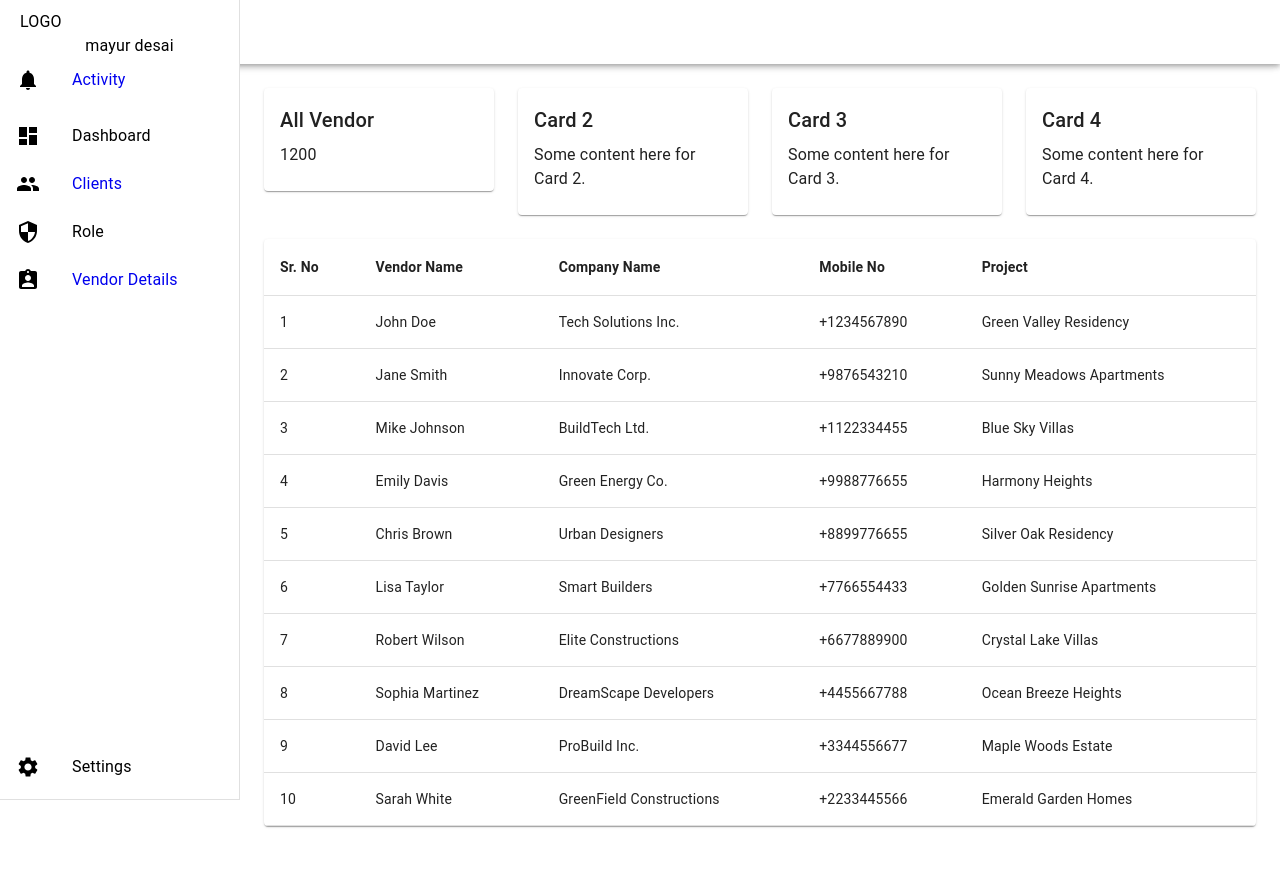
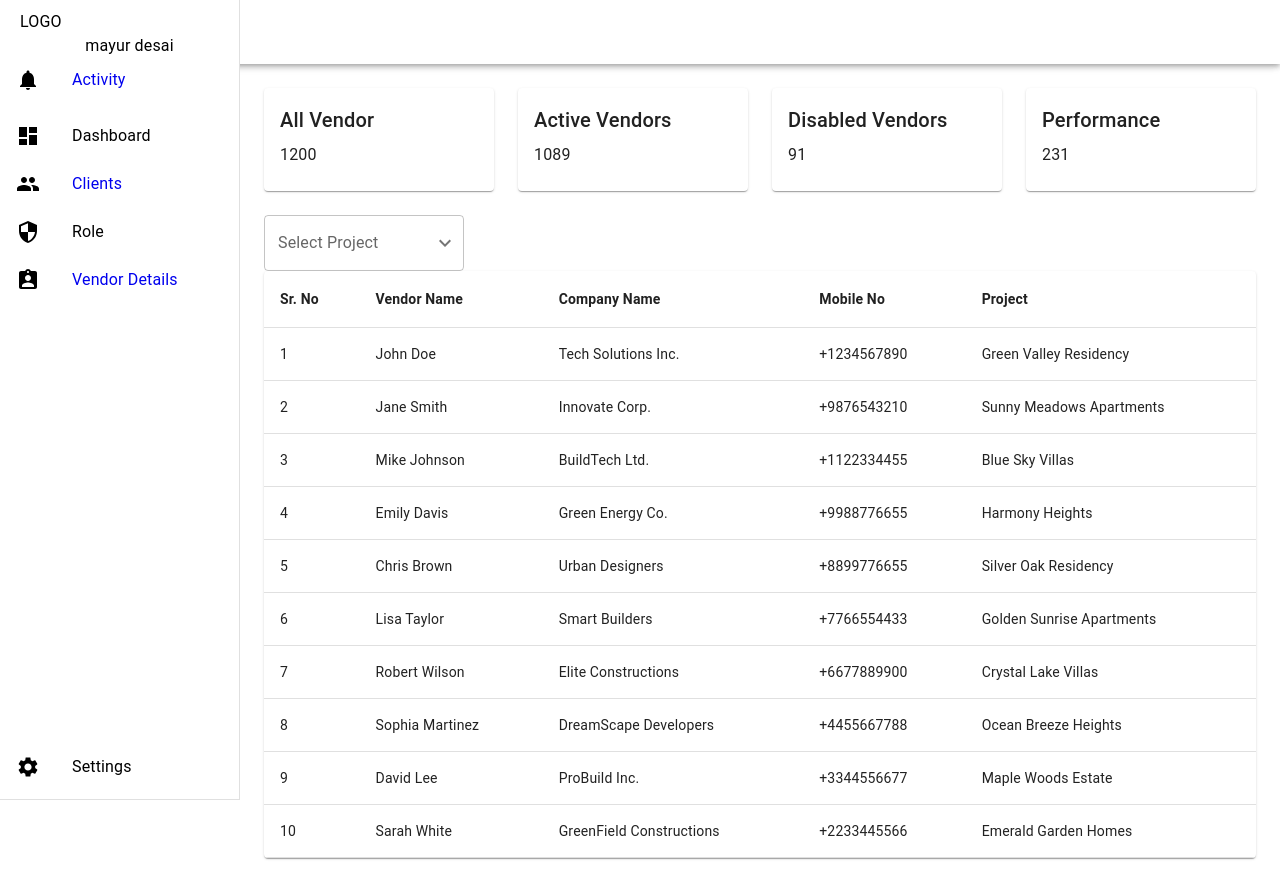
Before and after one commit to Lars1156/mypage, a React (Create React App) app: page /vendor in a window 1280 px wide. Before the commit the page ends 850 px from the top, so only its background shows below. Built offline with nearby package versions, Linux system fonts and the light colour scheme.

Commit message:
add the Vendor details

```diff
--- a/src/Pages/ClientTable.jsx
+++ b/src/Pages/ClientTable.jsx
@@ -27,10 +27,10 @@ function ClientTable (){
               <Card>
                 <CardContent>
                   <Typography variant="h6" gutterBottom>
-                    Card 1
+                    Possission Done
                   </Typography>
                   <Typography>
-                    Some content here for Card 1.
+                    2300
                   </Typography>
                 </CardContent>
               </Card>
@@ -39,10 +39,10 @@ function ClientTable (){
               <Card>
                 <CardContent>
                   <Typography variant="h6" gutterBottom>
-                    Card 2
+                    Possission Penading
                   </Typography>
                   <Typography>
-                    Some content here for Card 2.
+                    5100
                   </Typography>
                 </CardContent>
               </Card>
@@ -51,10 +51,10 @@ function ClientTable (){
               <Card>
                 <CardContent>
                   <Typography variant="h6" gutterBottom>
-                    Card 3
+                     Commerclals
                   </Typography>
                   <Typography>
-                    Some content here for Card 3.
+                   250
                   </Typography>
                 </CardContent>
               </Card>
@@ -63,10 +63,10 @@ function ClientTable (){
               <Card>
                 <CardContent>
                   <Typography variant="h6" gutterBottom>
-                    Card 4
+                    Office Spaces
                   </Typography>
                   <Typography>
-                    Some content here for Card 4.
+                    150
                   </Typography>
                 </CardContent>
               </Card>
--- a/src/components/VendorTable.jsx
+++ b/src/components/VendorTable.jsx
@@ -1,4 +1,4 @@
-import React from 'react';
+import React ,{useState}from 'react';
 import {
   Table,
   TableBody,
@@ -11,9 +11,13 @@ import {
   Typography,
   Card,
   CardContent,
+  FormControl,
+  InputLabel,
+  Select,
+  MenuItem
 
 } from '@mui/material';
-
+import { KeyboardArrowDown as KeyboardArrowDownIcon,} from '@mui/icons-material';
 // Sample vendor data
 const vendorData = [
   {
@@ -79,6 +83,11 @@ const vendorData = [
 ];
 
 const VendorTable = () => {
+   const [project, setProject] = useState('');
+
+        const handleProjectChange = (event) => {
+          setProject(event.target.value);
+        };
   return (
   <>
    <Grid container spacing={3} sx={{ marginBottom: 3 }}>
@@ -98,10 +107,10 @@ const VendorTable = () => {
               <Card>
                 <CardContent>
                   <Typography variant="h6" gutterBottom>
-                    Card 2
+                    Active Vendors
                   </Typography>
                   <Typography>
-                    Some content here for Card 2.
+                    1089
                   </Typography>
                 </CardContent>
               </Card>
@@ -110,10 +119,10 @@ const VendorTable = () => {
               <Card>
                 <CardContent>
                   <Typography variant="h6" gutterBottom>
-                    Card 3
+                    Disabled Vendors
                   </Typography>
                   <Typography>
-                    Some content here for Card 3.
+                     91
                   </Typography>
                 </CardContent>
               </Card>
@@ -122,15 +131,29 @@ const VendorTable = () => {
               <Card>
                 <CardContent>
                   <Typography variant="h6" gutterBottom>
-                    Card 4
+                    Performance
                   </Typography>
                   <Typography>
-                    Some content here for Card 4.
+                     231
                   </Typography>
                 </CardContent>
               </Card>
             </Grid>
           </Grid>
+          <FormControl fullWidth sx={{ marginBottom: 2 , height:40 , width:200 ,  marginLeft: 0 }}>
+            <InputLabel>Select Project</InputLabel>
+            <Select
+              value={project}
+              onChange={handleProjectChange}
+              label="Select Project"
+              IconComponent={KeyboardArrowDownIcon} // Set the dropdown icon
+            >
+              <MenuItem value={1}>Project A</MenuItem>
+              <MenuItem value={2}>Project B</MenuItem>
+              <MenuItem value={3}>Project C</MenuItem>
+              <MenuItem value={4}>Project D</MenuItem>
+            </Select>
+          </FormControl>
     <TableContainer component={Paper}>
       <Table>
         <TableHead>
```
